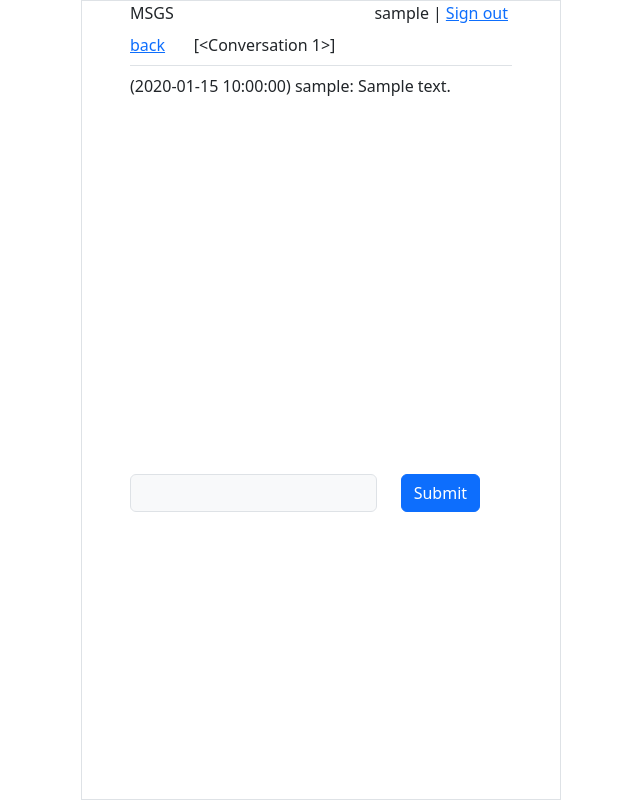
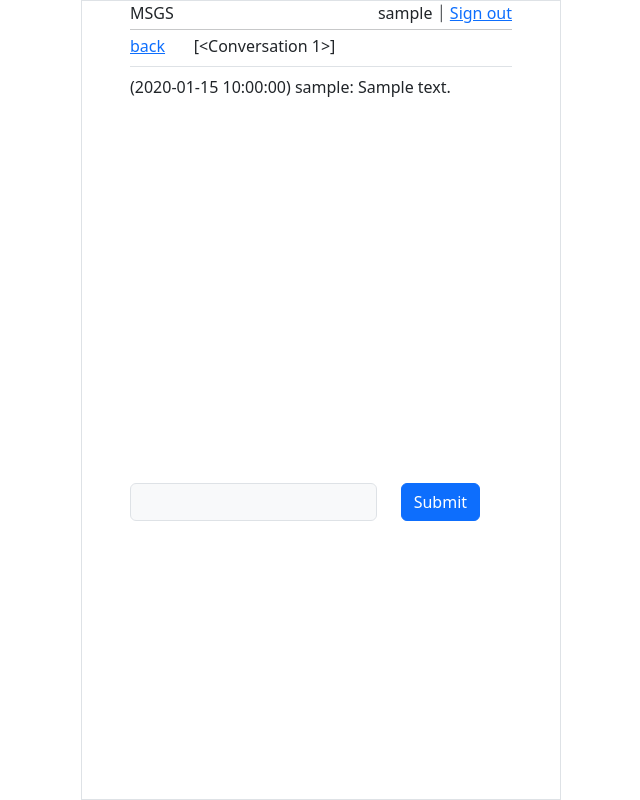
Before and after one commit to mhmh4/flask-messenger, a Flask app: template msgs/templates/conversation.html in a window 1280 px wide. Shown: the whole page, without its empty margins (319-959 px from the left). Run offline with Flask 3, Linux system fonts and the light colour scheme; the template is opened without the code that fills it: values that come from a table or form of the project are taken from there, others are empty; a user stored in the database is signed in; tables that the repository leaves empty hold one stand-in row (values such as "Sample post").

Commit message:
Update conversation.html

```diff
--- a/msgs/templates/conversation.html
+++ b/msgs/templates/conversation.html
@@ -5,18 +5,12 @@
   <div class="flex-grow-1">
     MSGS
   </div>
-  <div class="mx-1 border-right">
-    {{ current_user.username }}
-  </div>
   <div>
-    |
-  </div>
-  <div class="mx-1">
-    <a href="{{ url_for('signout') }}">Sign out</a>
+    {{ current_user.username }} ⏐ <a href="{{ url_for('signout') }}">Sign out</a>
   </div>
 </header>
-<div class="d-flex flex-column">
-  <div class="d-flex py-2 mb-2 border-bottom">
+<hr class="my-1">
+<div class="d-flex pb-2 border-bottom">
   <div class="col-2">
     <a href="{{ url_for('home') }}">back</a>
   </div>
@@ -24,7 +18,7 @@
     {{ other_user }}
   </div>
 </div>
-  <div style="height: 400px; overflow-y: scroll; overscroll-behavior-y: contain; scroll-snap-type: y proximity;">
+<div class="my-2" style="height: 400px; overflow-y: scroll; overscroll-behavior-y: contain; scroll-snap-type: y proximity;">
   {% for message in messages %}
     <p>{{ message }}</p>
   {% endfor %}
@@ -42,5 +36,4 @@
     </div>
   </form>
 </div>
-</div>
 {% endblock %}
```
Lines whose indentation alone changed are shown as unchanged.
